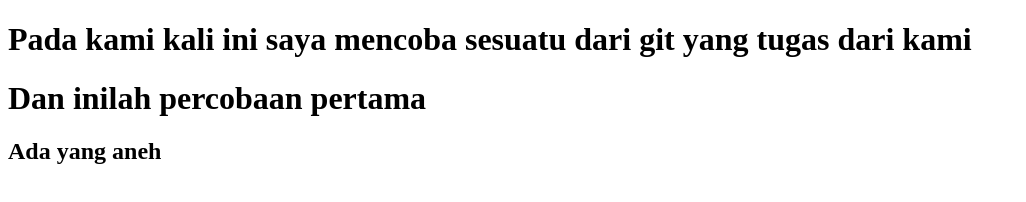
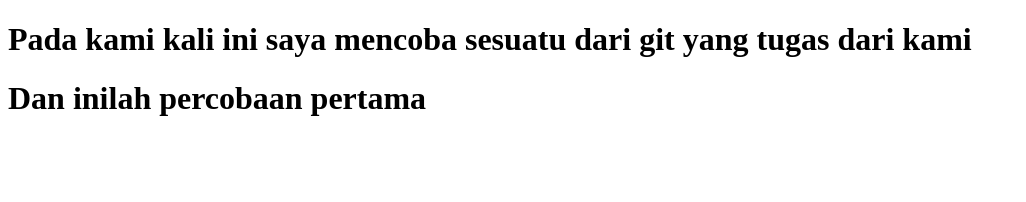
Before and after one commit to ArvieIrfan/belajargit1, a plain HTML site: page index.html in a window 1280 px wide. Shown: the whole page, without its empty margins (0-1026 px from the left). Drawn offline with Linux system fonts and the light colour scheme.

Commit message:
menghilangkan h2

```diff
--- a/index.html
+++ b/index.html
@@ -6,6 +6,5 @@
 <body>
 	<h1>Pada kami kali ini saya mencoba sesuatu dari git yang tugas dari kami</h1>
 	<h1>Dan inilah percobaan pertama</h1>
-	<h2>Ada yang aneh</h2>
 </body>
 </html>
```
